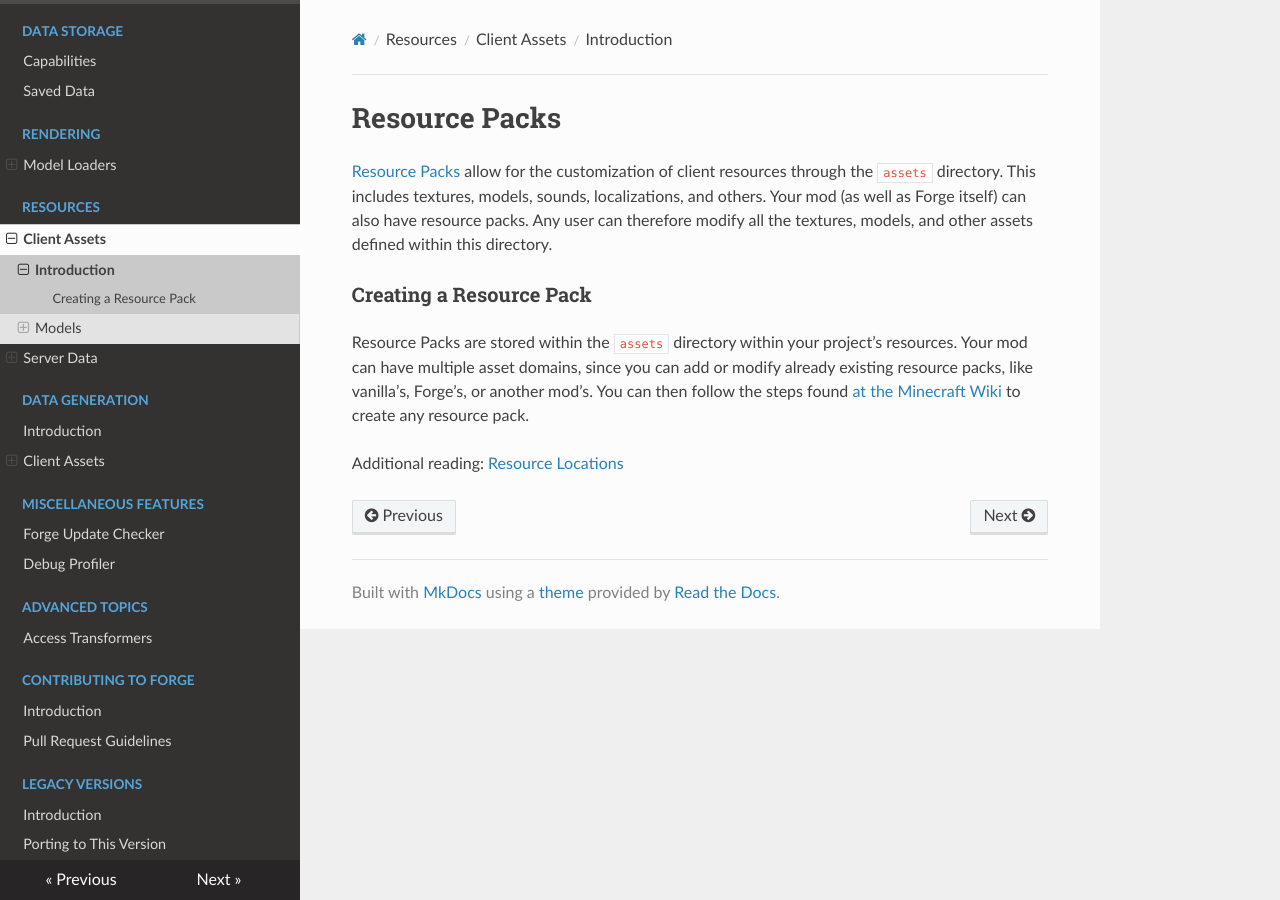
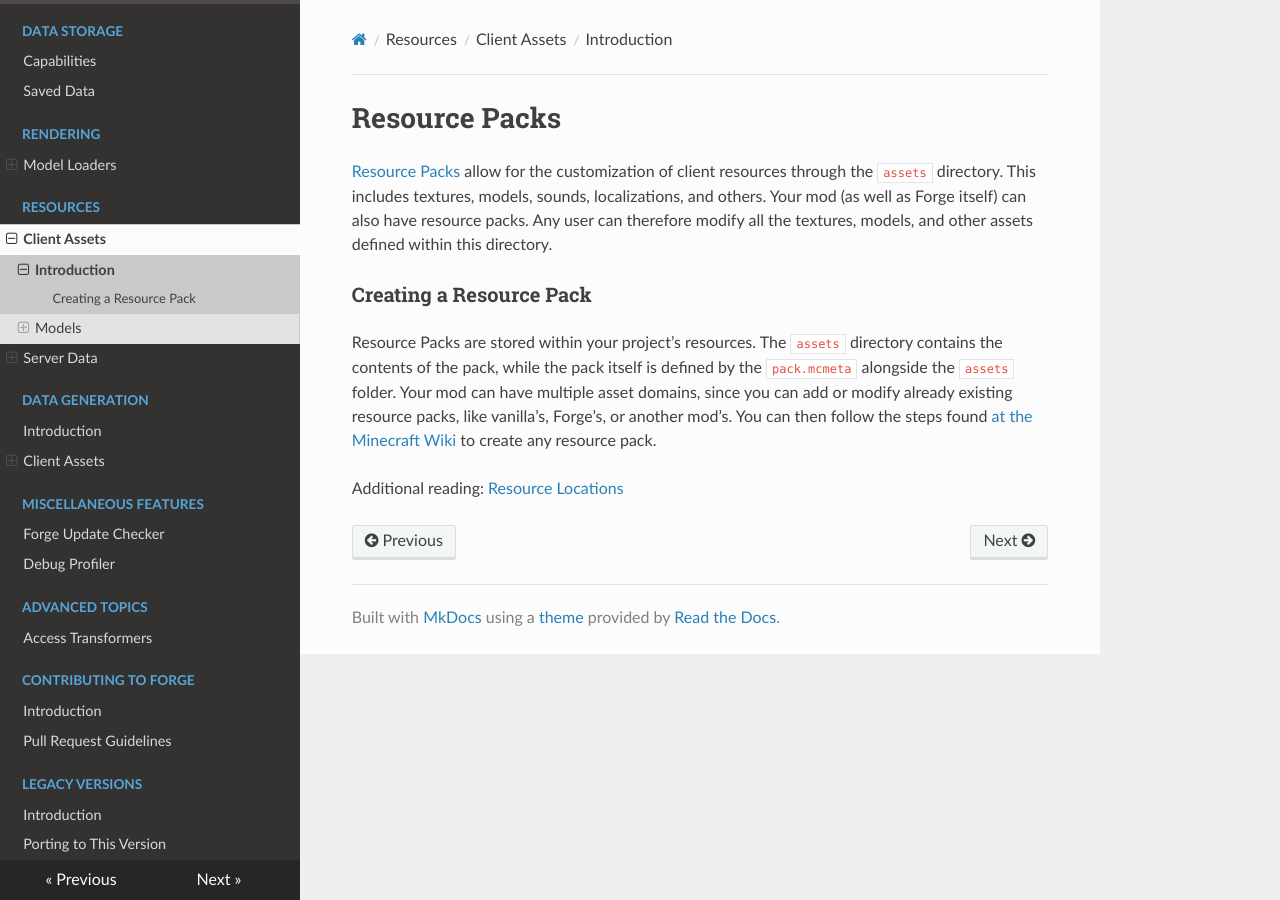
Before and after one commit to MinecraftForge/Documentation, an MkDocs documentation site: the page built from docs/resources/client/index.md, in a window 1280 px wide. Built offline with MkDocs 1.6.1, drawn with Linux system fonts in a browser that asks for light colours; nearby versions of some CDN libraries.

Commit message:
Fix resource pack incorrectness

```diff
--- a/docs/resources/client/index.md
+++ b/docs/resources/client/index.md
@@ -4,7 +4,7 @@ Resource Packs
 [Resource Packs][respack] allow for the customization of client resources through the `assets` directory. This includes textures, models, sounds, localizations, and others. Your mod (as well as Forge itself) can also have resource packs. Any user can therefore modify all the textures, models, and other assets defined within this directory.
 
 ### Creating a Resource Pack
-Resource Packs are stored within the `assets` directory within your project's resources.
+Resource Packs are stored within your project's resources. The `assets` directory contains the contents of the pack, while the pack itself is defined by the `pack.mcmeta` alongside the `assets` folder.
 Your mod can have multiple asset domains, since you can add or modify already existing resource packs, like vanilla's, Forge's, or another mod's.
 You can then follow the steps found [at the Minecraft Wiki][createrespack] to create any resource pack.
 
```
